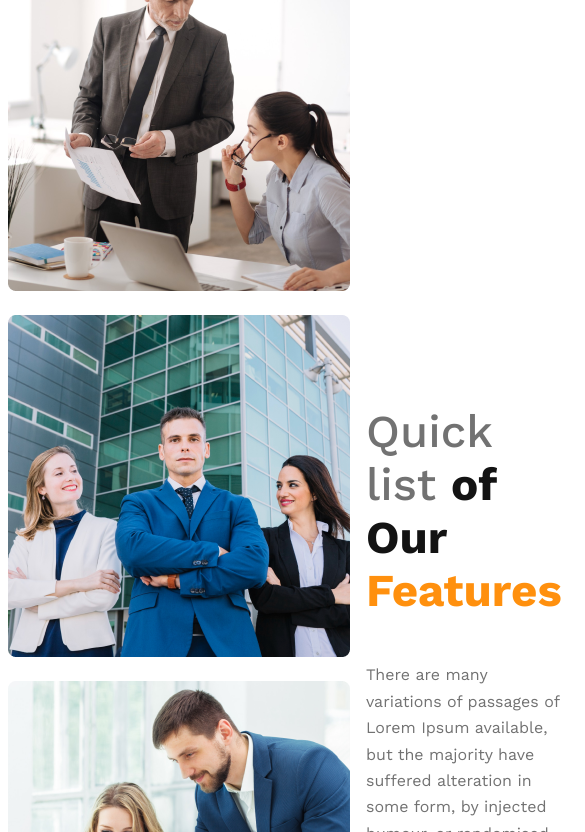
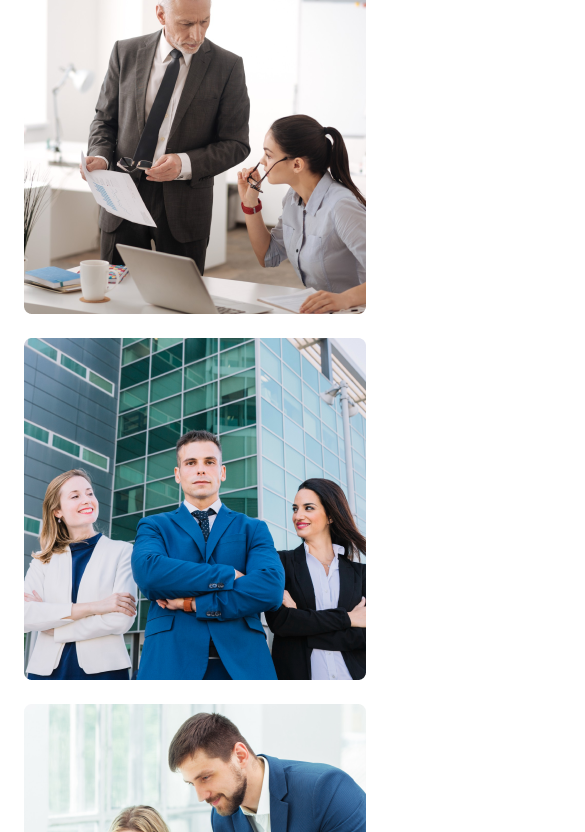
Before and after one commit to mdwahiduzzaman124/G3-Arcitect-website, a plain HTML site: page index.html in a window 390 px wide. Shown: the part 1168-2000 px from the top of the page, 585 px wide, since content can reach past the window. Drawn offline with nearby package versions, Linux system fonts and the light colour scheme.

Commit message:
all problem solve alhamdulilah

```diff
--- a/style/styles.css
+++ b/style/styles.css
@@ -161,7 +161,7 @@ main {
 
 .features-side-pic img {
     height: 90%;
-    margin-left:50px;
+    margin-left: 50px;
 }
 
 /* 10+ year work */
@@ -267,8 +267,7 @@ footer>p {
     nav,
     .features,
     .details-of-features,
-    .facts-details,
-     {
+    .facts-details {
         flex-direction: column;
     }
 
@@ -278,18 +277,21 @@ footer>p {
 
     .features-side-pic img {
         width: 100%;
-        margin-left: 0px ;
+        margin-left: 0px;
     }
-    .year{
+
+    .year {
         position: static;
         width: 300px;
         height: 100px;
         margin-top: 10px;
         padding: 10px;
     }
-    .year-content{
+
+    .year-content {
         padding-top: 0px;
     }
+
     .features-img-team {
         grid-template-columns: 1fr;
     }
```
